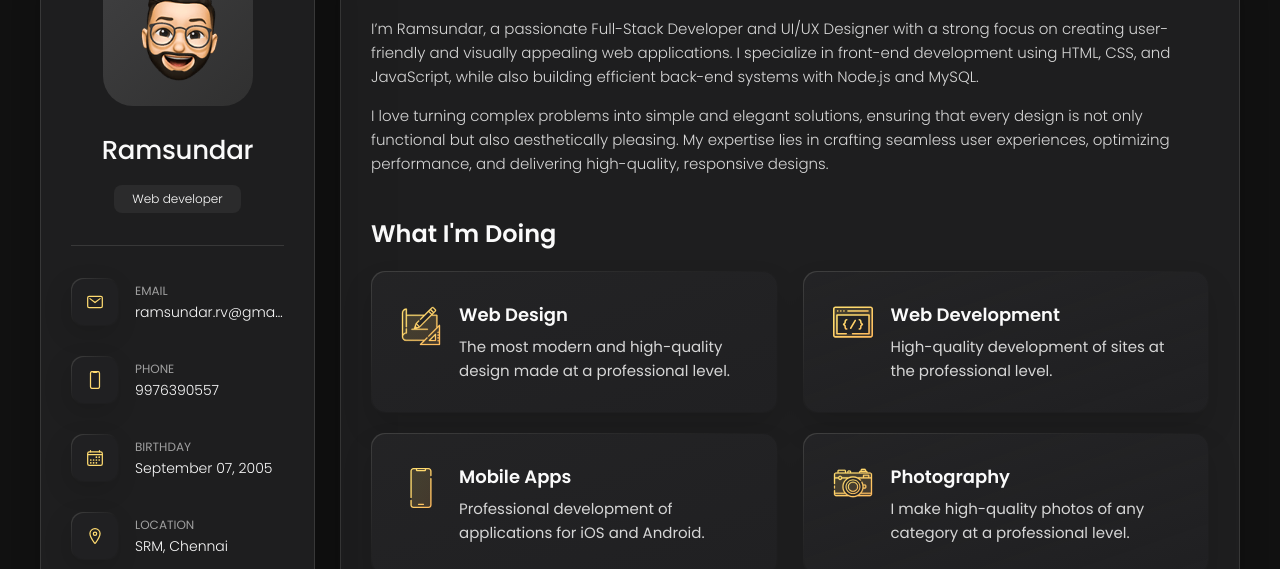
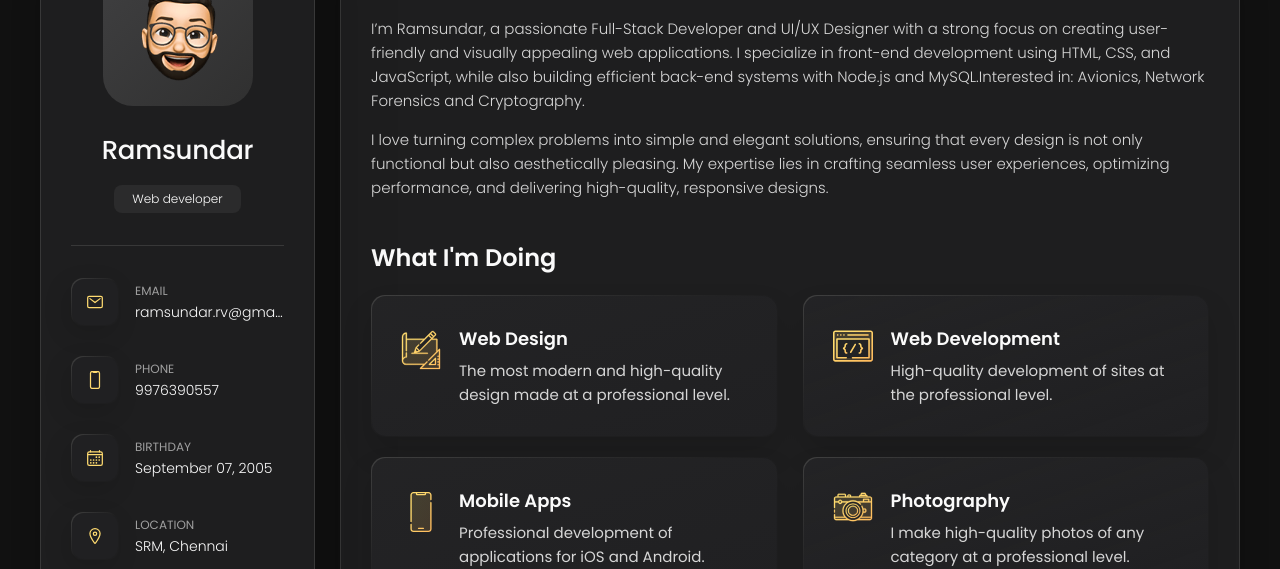
Before and after one commit to 1Ramsundar/Ramsundar-Portfolio, a plain HTML site: page index.html in a window 1280 px wide. Shown: the part 162-731 px from the top of the page. Drawn offline with nearby package versions, Linux system fonts and the light colour scheme.

Commit message:
Update index.html

```diff
--- a/index.html
+++ b/index.html
@@ -210,7 +210,7 @@
 
         <section class="about-text">
           <p>
-            I’m Ramsundar, a passionate Full-Stack Developer and UI/UX Designer with a strong focus on creating user-friendly and visually appealing web applications. I specialize in front-end development using HTML, CSS, and JavaScript, while also building efficient back-end systems with Node.js and MySQL.
+            I’m Ramsundar, a passionate Full-Stack Developer and UI/UX Designer with a strong focus on creating user-friendly and visually appealing web applications. I specialize in front-end development using HTML, CSS, and JavaScript, while also building efficient back-end systems with Node.js and MySQL.Interested in: Avionics, Network Forensics and Cryptography.
           </p>
 
           <p>
```
